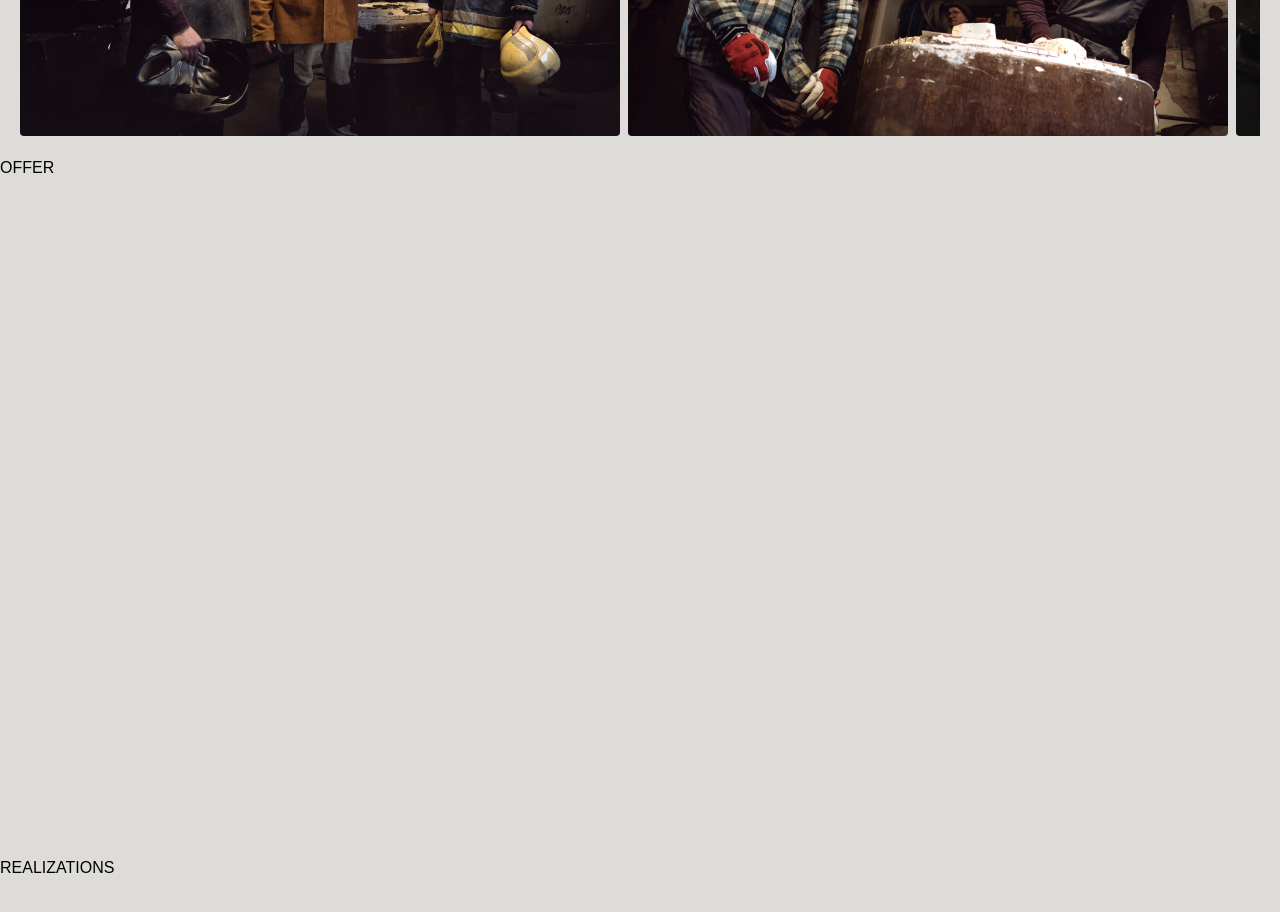
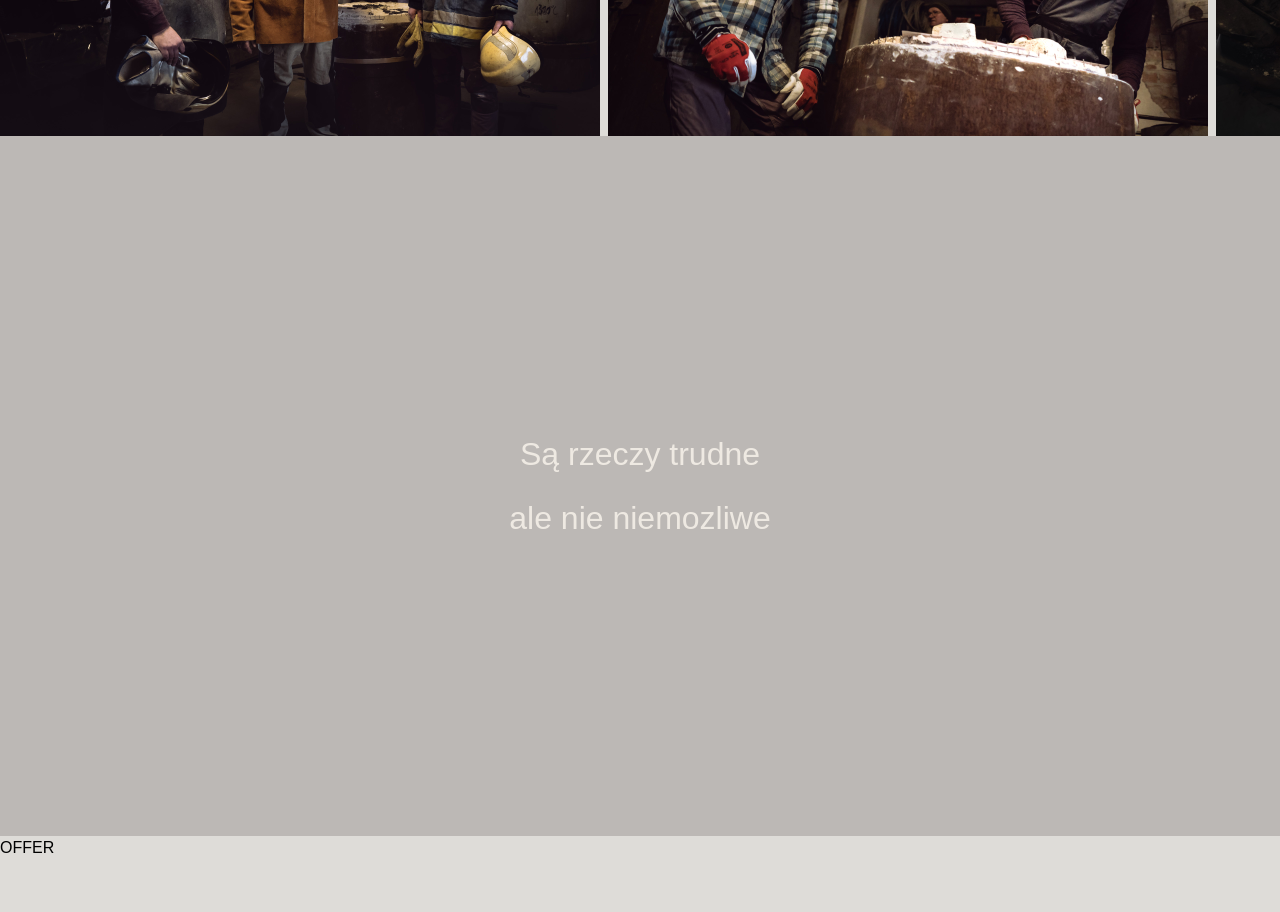
Before and after one commit to MarioLuigie/Odlew, a Next.js app: page / in a window 1280 px wide. Shown: the part 1380-2292 px from the top of the page. Built offline with nearby package versions, Linux system fonts and the light colour scheme.

Commit message:
Feat: Create motto section in HomePage

```diff
--- a/src/components/layout/Footer.tsx
+++ b/src/components/layout/Footer.tsx
@@ -4,7 +4,7 @@ import Copyright from '@/components/content/Copyright'
 
 export default function Footer() {
 	return (
-		<footer className="flex flex-col items-center justify-center bg-footer text-white px-10 py-12">
+		<footer className="flex flex-col items-center justify-center bg-footerBg text-white px-10 py-12">
 			<div className="flex flex-col items-center gap-12 w-full">
 				<Logo variant="mono" w={270} />
 				<div className="flex justify-center w-full max-w-[350px]">
--- a/src/components/layout/Header.tsx
+++ b/src/components/layout/Header.tsx
@@ -4,7 +4,7 @@ import MenuSheet from '@/components/layout/menu/MenuSheet'
 
 export default function Header() {
 	return (
-		<header className="z-50 min-h-header w-full sticky top-0 flex items-center justify-between px-5 py-2 bg-header">
+		<header className="z-50 min-h-header w-full sticky top-0 flex items-center justify-between px-5 py-2 bg-headerBg">
 			<Logo w={180} />
 			<MenuSheet />
 		</header>
--- a/src/components/layout/menu/MenuFooter.tsx
+++ b/src/components/layout/menu/MenuFooter.tsx
@@ -9,7 +9,7 @@ function MenuContentItem({ item }: { item: MenuContentItem }) {
 		<div className="w-full border-b-[1px]">
 			<Link href={item.path} key={item.label} className="inline-block pr-3">
 				<li className="py-2">
-					<p className="text-menuTextLight text-[20px]">
+					<p className="text-menuTextLight text-[18px]">
 						{capitalizeFirstLetter(item.label)}
 					</p>
 				</li>
--- a/src/components/pages/HomePage.tsx
+++ b/src/components/pages/HomePage.tsx
@@ -9,6 +9,7 @@ import Image from 'next/image'
 export default function HomePage() {
 	return (
 		<div className="flex flex-col">
+			{/* HOME */}
 			<section
 				id="home"
 				className="h-customScreen p-5 pb-28 flex flex-col justify-end gap-4 homepage-background scroll-mt-header"
@@ -18,16 +19,18 @@ export default function HomePage() {
 					Zobacz realizacje
 				</CustomButton>
 			</section>
+
+			{/* ABOUT */}
 			<section
 				id="o-nas"
-				className="min-h-customScreen p-5 flex flex-col bg-background scroll-mt-header"
+				className="min-h-customScreen flex flex-col bg-background scroll-mt-header"
 			>
-				<div className="mb-6 flex flex-col text-2xl">
+				<div className="mb-6 px-5 pt-5 flex flex-col text-2xl">
 					<p>Kim jesteśmy?</p>
 					<p>Co tworzymy?</p>
 					<p>Dokąd zmierzamy?</p>
 				</div>
-				<div className="text-justify mb-8">
+				<div className="text-justify mb-8 px-5">
 					<p>
 						Jesteśmy rodzinną firmą zajmującą się odlewnictwem
 						artystycznym. Założoną w 2020 roku jako ewolucja trwającej
@@ -37,9 +40,11 @@ export default function HomePage() {
 						oraz dbałość o najwyższą jakość.
 					</p>
 				</div>
-				<CustomButton navlink path="/o-nas">
-					Czytaj więcej
-				</CustomButton>
+				<div className='px-5'>
+					<CustomButton navlink path="/o-nas">
+						Czytaj więcej
+					</CustomButton>
+				</div>
 				<div className="mt-12 flex gap-2 overflow-x-auto">
 					{AboutImages.map((image, i) => (
 						<Image
@@ -49,23 +54,34 @@ export default function HomePage() {
 							width={600}
 							height={600}
 							priority
-							className='rounded-sm'
 						/>
 					))}
 				</div>
+				<div className="h-customScreen flex flex-col justify-center items-center bg-mottoBg">
+					<div className='flex flex-col justify-center items-center gap-4 text-[32px] text-menuTextLight'>
+						<p>Są rzeczy trudne</p>
+						<p>ale nie niemozliwe</p>
+					</div>
+				</div>
 			</section>
+
+			{/* OFFER */}
 			<section
 				id="oferta"
 				className="h-customScreen bg-background scroll-mt-header"
 			>
 				OFFER
 			</section>
+
+			{/* REALIZATIONS */}
 			<section
 				id="realizacje"
 				className="h-customScreen bg-background scroll-mt-header"
 			>
 				REALIZATIONS
 			</section>
+
+			{/* CONTACT */}
 			<section
 				id="kontakt"
 				className="h-customScreen bg-background scroll-mt-header"
--- a/tailwind.config.ts
+++ b/tailwind.config.ts
@@ -15,12 +15,13 @@ const config: Config = {
         extend: {
             colors: {
                 background: '#DEDCD8',
+                mottoBg: '#BCB8B5',
+                headerBg: '#080808',
+                footerBg: '#22403E',
                 menuTextLight: '#EEE9E2',
                 menuTextDark: '#383638',
                 menuTopBg: '#463E46',
                 menuBottomBg: '#DAD7D1',
-                header: '#080808',
-                footer: '#22403E',
                 accent: '#E36A00',
                 accentHover: '#D06101',
             },
```
